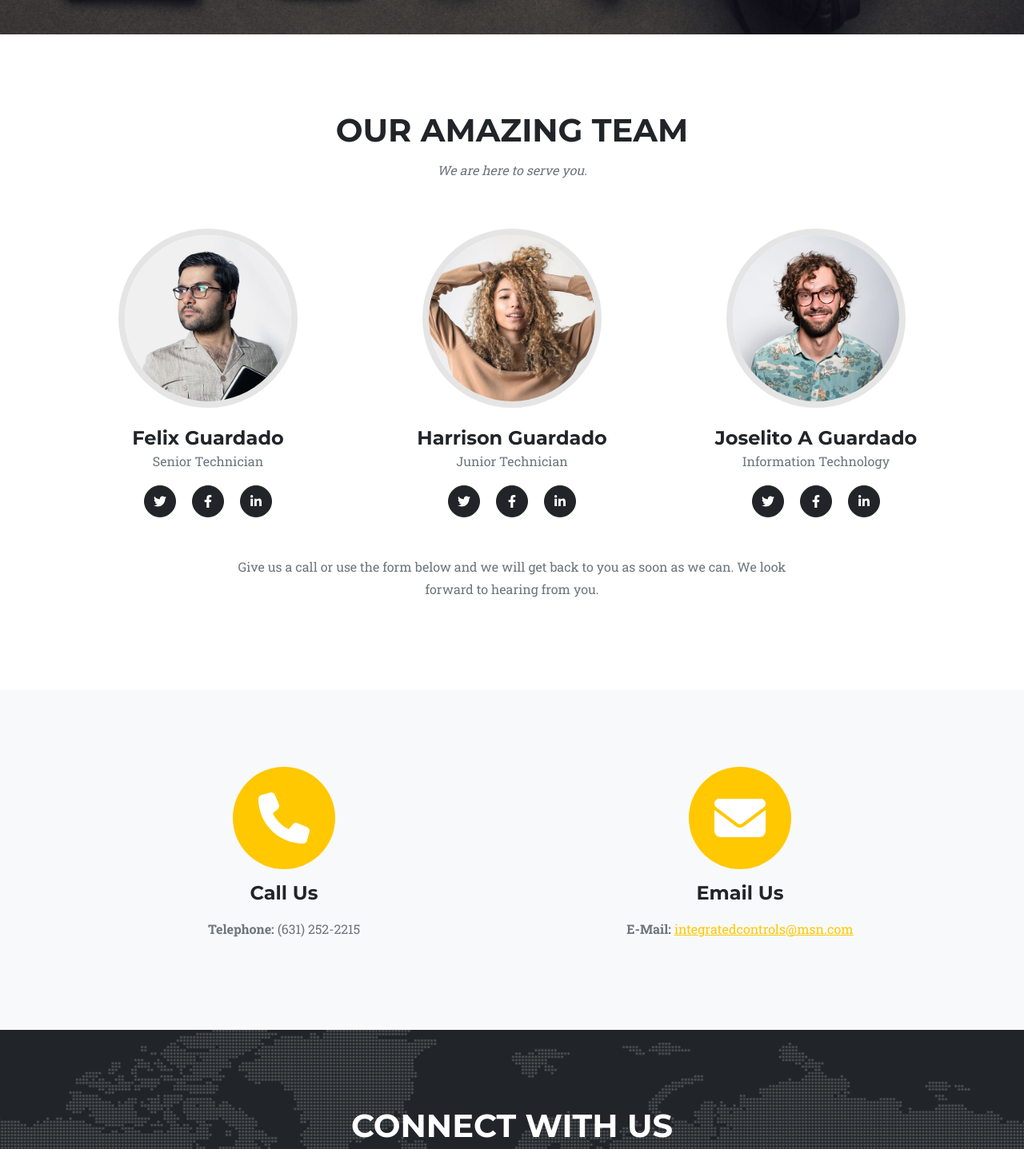
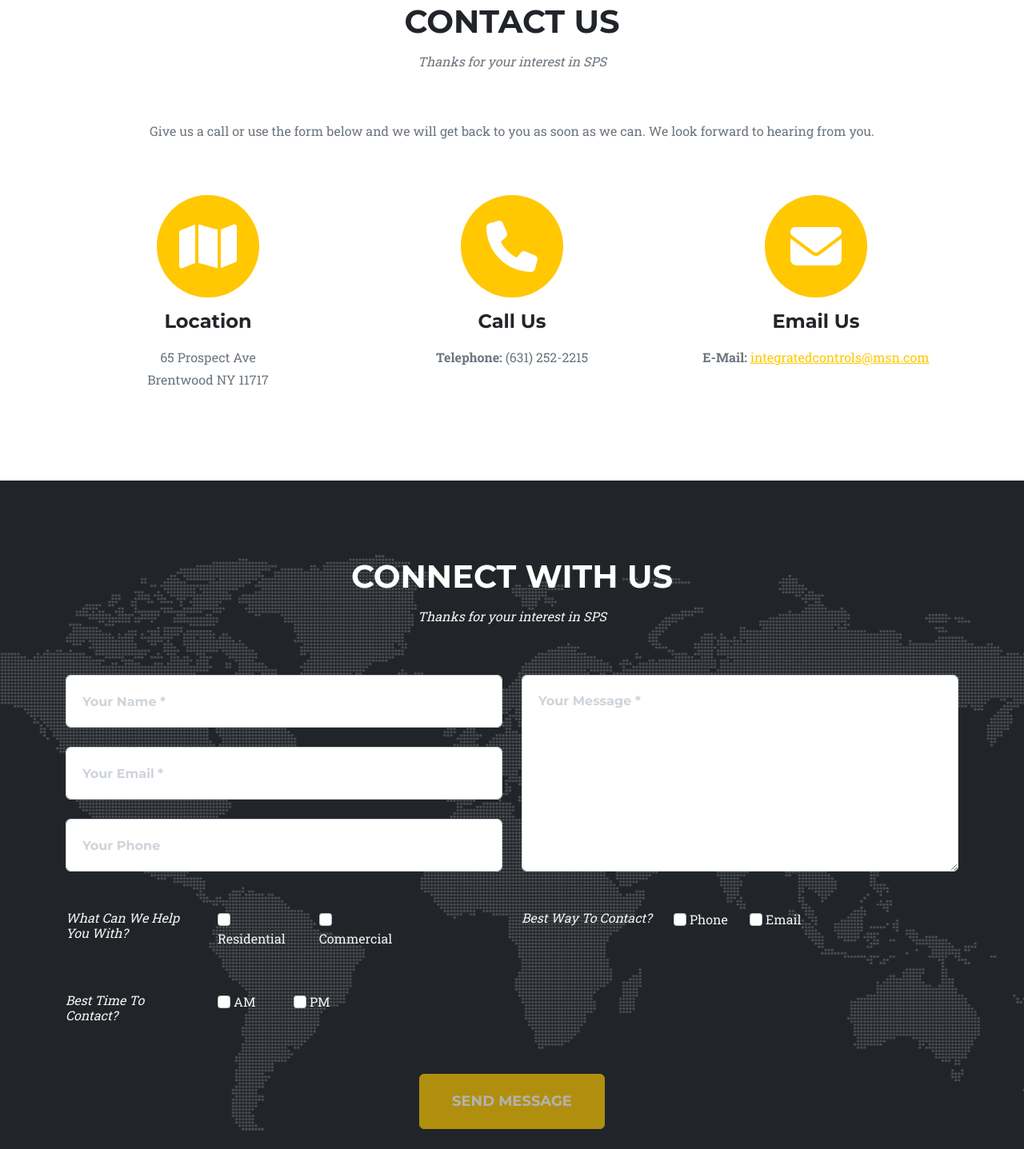
Before and after one commit to jaguardado123/spectrumprotectivesystems, a plain HTML site: page contact.html in a window 1280 px wide. Shown: the part 565-2002 px from the top of the page at 80% size. Drawn offline with nearby package versions, Linux system fonts and the light colour scheme.

Commit message:
Modified layout for client

```diff
--- a/contact.html
+++ b/contact.html
@@ -28,7 +28,13 @@
                 <div class="collapse navbar-collapse" id="navbarResponsive">
                     <ul class="navbar-nav text-uppercase ms-auto py-4 py-lg-0">
                         <li class="nav-item"><a class="nav-link" href="index.html">About Us</a></li>
-                        <li class="nav-item"><a class="nav-link" href="services.html">What We Do</a></li>
+                        <li class="nav-item dropdown">
+                            <a class="nav-link dropdown-toggle" href="#" role="button" data-bs-toggle="dropdown" aria-expanded="false">What We Do</a>
+                            <ul class="dropdown-menu">
+                                <li><a class="dropdown-item" href="services.html#burglary">Burglary Detection</a></li>
+                                <li><a class="dropdown-item" href="services.html#firealarms">Fire Alarm Systems</a></li>
+                            </ul>
+                        </li>
                         <li class="nav-item"><a class="nav-link" href="contact.html">Contact Us</a></li>
                     </ul>
                 </div>
@@ -36,63 +42,36 @@
         </nav>
         <!-- Masthead-->
         <header class="masthead">
-            <div class="container">
-                <div class="masthead-heading text-uppercase">Contact Us</div>
-            </div>
+            <div class="container"></div>
         </header>
 
-        <!-- Team-->
-        <section class="page-section" id="team">
+        <!-- Contact Overhead -->
+        <section class="page-section" id="aboutus">
             <div class="container">
                 <div class="text-center">
-                    <h2 class="section-heading text-uppercase">Our Amazing Team</h2>
-                    <h3 class="section-subheading text-muted">We are here to serve you.</h3>
+                    <h2 class="section-heading text-uppercase">Contact Us</h2>
+                    <h3 class="section-subheading text-muted">
+                        Thanks for your interest in SPS
+                    </h3>
                 </div>
-                <div class="row">
-                    <div class="col-lg-4">
-                        <div class="team-member">
-                            <img class="mx-auto rounded-circle" src="static/images/team/1.jpg" alt="..." />
-                            <h4>Felix Guardado</h4>
-                            <p class="text-muted">Senior Technician</p>
-                            <a class="btn btn-dark btn-social mx-2" href="#!" aria-label="Parveen Anand Twitter Profile"><i class="fab fa-twitter"></i></a>
-                            <a class="btn btn-dark btn-social mx-2" href="#!" aria-label="Parveen Anand Facebook Profile"><i class="fab fa-facebook-f"></i></a>
-                            <a class="btn btn-dark btn-social mx-2" href="#!" aria-label="Parveen Anand LinkedIn Profile"><i class="fab fa-linkedin-in"></i></a>
-                        </div>
+                <div class="row text-center">
+					<p class="text-muted">
+                        Give us a call or use the form below and we will get back to you as soon as we can.
+                        We look forward to hearing from you.
+                    </p>
+                </div>
+                <div class="row justify-content-around text-center" style="margin-top: 50px;">
+                    <div class="col-md-4">
+                        <span class="fa-stack fa-4x">
+                            <i class="fas fa-circle fa-stack-2x text-primary"></i>
+                            <i class="fas fa-map fa-stack-1x fa-inverse"></i>
+                        </span>
+                        <h4 class="my-3">Location</h4>
+                        <p class="text-muted">
+                            65 Prospect Ave<br>
+                            Brentwood NY 11717
+                        </p>
                     </div>
-                    <div class="col-lg-4">
-                        <div class="team-member">
-                            <img class="mx-auto rounded-circle" src="static/images/team/2.jpg" alt="..." />
-                            <h4>Harrison Guardado</h4>
-                            <p class="text-muted">Junior Technician</p>
-                            <a class="btn btn-dark btn-social mx-2" href="#!" aria-label="Diana Petersen Twitter Profile"><i class="fab fa-twitter"></i></a>
-                            <a class="btn btn-dark btn-social mx-2" href="#!" aria-label="Diana Petersen Facebook Profile"><i class="fab fa-facebook-f"></i></a>
-                            <a class="btn btn-dark btn-social mx-2" href="#!" aria-label="Diana Petersen LinkedIn Profile"><i class="fab fa-linkedin-in"></i></a>
-                        </div>
-                    </div>
-                    <div class="col-lg-4">
-                        <div class="team-member">
-                            <img class="mx-auto rounded-circle" src="static/images/team/3.jpg" alt="..." />
-                            <h4>Joselito A Guardado</h4>
-                            <p class="text-muted">Information Technology</p>
-                            <a class="btn btn-dark btn-social mx-2" href="#!" aria-label="Larry Parker Twitter Profile"><i class="fab fa-twitter"></i></a>
-                            <a class="btn btn-dark btn-social mx-2" href="#!" aria-label="Larry Parker Facebook Profile"><i class="fab fa-facebook-f"></i></a>
-                            <a class="btn btn-dark btn-social mx-2" href="#!" aria-label="Larry Parker LinkedIn Profile"><i class="fab fa-linkedin-in"></i></a>
-                        </div>
-                    </div>
-                </div>
-                <div class="row">
-                    <div class="col-lg-8 mx-auto text-center"><p class="large text-muted">
-						Give us a call or use the form below and we will get back to you as soon as we can.
-						We look forward to hearing from you.
-					</p></div>
-                </div>
-            </div>
-        </section>
-
-        <!-- Services-->
-        <section class="page-section bg-light">
-            <div class="container">
-                <div class="row justify-content-around text-center">
                     <div class="col-md-4">
                         <span class="fa-stack fa-4x">
                             <i class="fas fa-circle fa-stack-2x text-primary"></i>
@@ -147,8 +126,7 @@
                             </div>
                             <div class="form-group mb-md-0">
                                 <!-- Phone number input-->
-                                <input class="form-control" id="phone" type="tel" placeholder="Your Phone *" data-sb-validations="required" />
-                                <div class="invalid-feedback" data-sb-feedback="phone:required">A phone number is required.</div>
+                                <input class="form-control" id="phone" type="tel" placeholder="Your Phone" />
                             </div>
                         </div>
                         <div class="col-md-6">
@@ -156,6 +134,65 @@
                                 <!-- Message input-->
                                 <textarea class="form-control" id="message" placeholder="Your Message *" data-sb-validations="required"></textarea>
                                 <div class="invalid-feedback" data-sb-feedback="message:required">A message is required.</div>
+                            </div>
+                        </div>
+                    </div>
+                    <div class="row">
+                        <div class="col-md-6">
+                            <div class="row">
+                                <div class="col col-sm-4">
+                                    <h3 class="section-subheading" style="color: whitesmoke;">What Can We Help You With?</h3>
+                                </div>
+                                <div class="col col-sm-8">
+                                    <div class="row">
+                                        <div class="col col-sm-4">
+                                            <input class="form-check-input" type="checkbox" value="" id="flexCheckDefault">
+                                            <label class="form-check-label" for="flexCheckDefault" style="color: whitesmoke;">Residential</label>
+                                        </div>
+                                        <div class="col col-sm-4">
+                                            <input class="form-check-input" type="checkbox" value="" id="flexCheckDefault">
+                                            <label class="form-check-label" for="flexCheckDefault" style="color: whitesmoke;">Commercial</label>
+                                        </div>
+                                    </div>
+                                </div>
+                            </div>
+                        </div>
+                        <div class="col-md-6">
+                            <div class="row">
+                                <div class="col col-sm-4">
+                                    <h3 class="section-subheading" style="color: whitesmoke;">Best Way To Contact?</h3>
+                                </div>
+                                <div class="col col-sm-6">
+                                    <div class="row">
+                                        <div class="col col-sm-4">
+                                            <input class="form-check-input" type="checkbox" value="" id="flexCheckDefault">
+                                            <label class="form-check-label" for="flexCheckDefault" style="color: whitesmoke;">Phone</label>
+                                        </div>
+                                        <div class="col col-sm-4">
+                                            <input class="form-check-input" type="checkbox" value="" id="flexCheckDefault">
+                                            <label class="form-check-label" for="flexCheckDefault" style="color: whitesmoke;">Email</label>
+                                        </div>
+                                    </div>
+                                </div>
+                            </div>
+                        </div>
+                        <div class="col-md-6">
+                            <div class="row">
+                                <div class="col col-sm-4">
+                                    <h3 class="section-subheading" style="color: whitesmoke;">Best Time To Contact?</h3>
+                                </div>
+                                <div class="col col-sm-6">
+                                    <div class="row">
+                                        <div class="col col-sm-4">
+                                            <input class="form-check-input" type="checkbox" value="" id="flexCheckDefault">
+                                            <label class="form-check-label" for="flexCheckDefault" style="color: whitesmoke;">AM</label>
+                                        </div>
+                                        <div class="col col-sm-4">
+                                            <input class="form-check-input" type="checkbox" value="" id="flexCheckDefault">
+                                            <label class="form-check-label" for="flexCheckDefault" style="color: whitesmoke;">PM</label>
+                                        </div>
+                                    </div>
+                                </div>
                             </div>
                         </div>
                     </div>
--- a/static/js/scripts.js
+++ b/static/js/scripts.js
@@ -43,12 +43,12 @@ window.addEventListener('DOMContentLoaded', event => {
     const responsiveNavItems = [].slice.call(
         document.querySelectorAll('#navbarResponsive .nav-link')
     );
-    responsiveNavItems.map(function (responsiveNavItem) {
-        responsiveNavItem.addEventListener('click', () => {
-            if (window.getComputedStyle(navbarToggler).display !== 'none') {
-                navbarToggler.click();
-            }
-        });
-    });
+    // responsiveNavItems.map(function (responsiveNavItem) {
+    //     responsiveNavItem.addEventListener('click', () => {
+    //         if (window.getComputedStyle(navbarToggler).display !== 'none') {
+    //             navbarToggler.click();
+    //         }
+    //     });
+    // });
 
 });
```
Also changed, not shown: index.html (+13 -28 lines), services.html (+10 -6 lines), static/css/styles.css.
